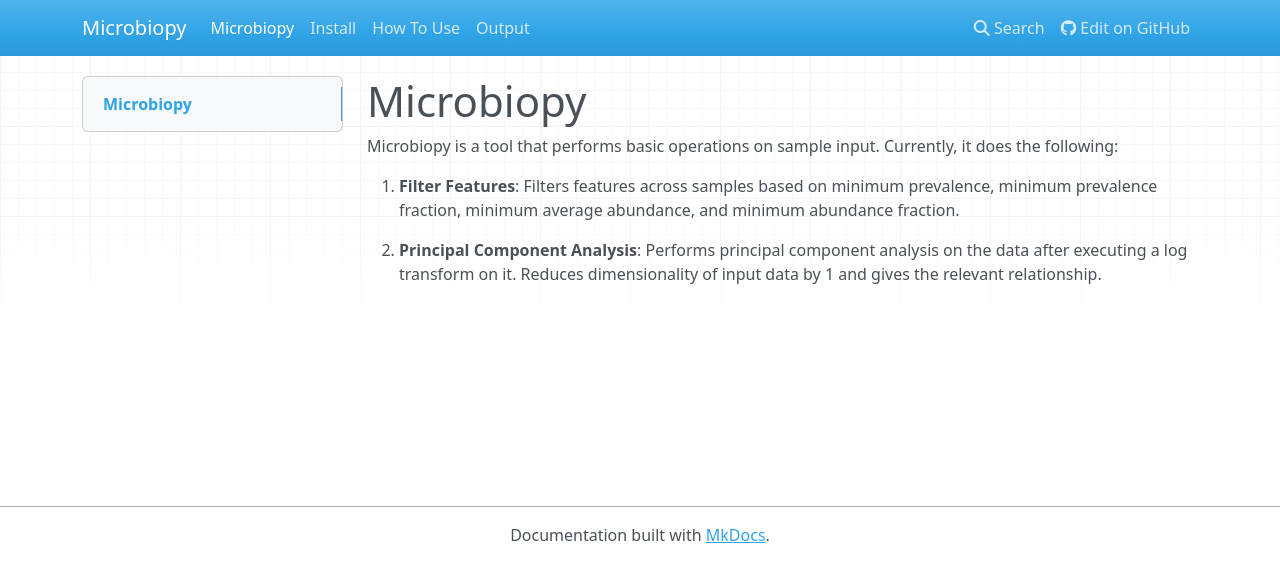
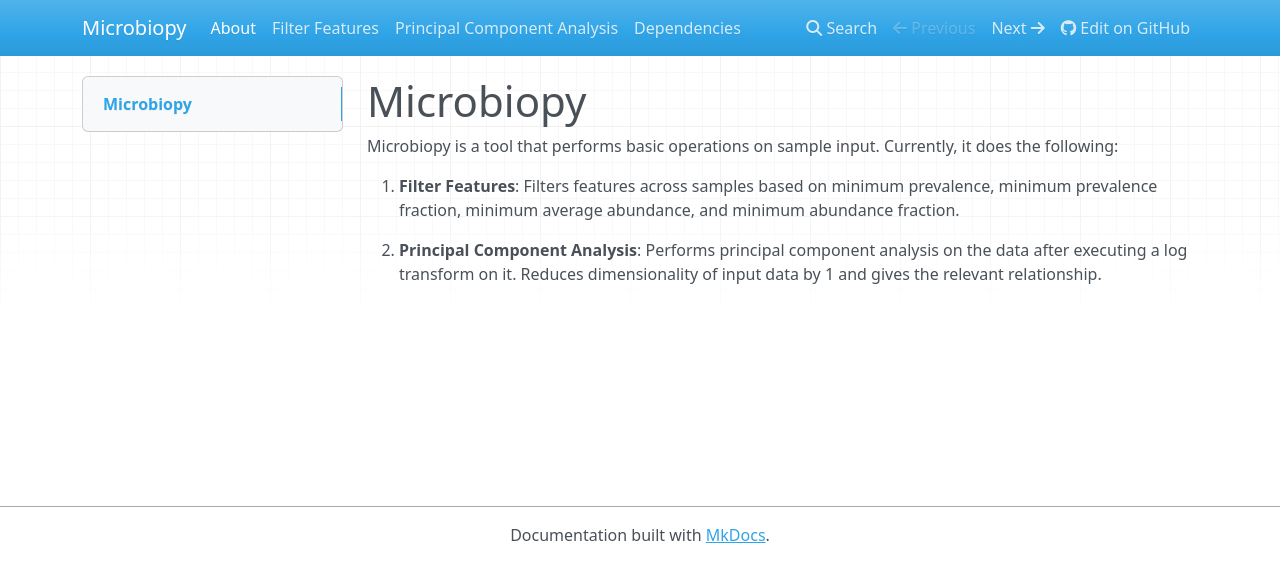
Before and after one commit to BigDataBiology/microbiopy, an MkDocs documentation site: the page built from docs/index.md, in a window 1280 px wide. Shown: the top 582 px of the page. Built offline with MkDocs 1.6.1, drawn with Linux system fonts in a browser that asks for light colours; nearby versions of some CDN libraries.

Commit message:
Updated mkdocs.yml with new pages. Deleted usage and output pages since their info is on the main pages

```diff
--- a/mkdocs.yml
+++ b/mkdocs.yml
@@ -2,7 +2,7 @@ site_name: "Microbiopy"
 repo_url: "https://github.com/karmadolkar/microbiopy"
 
 nav:
-        - 'Microbiopy': index.md
-        - 'Install': install.md
-        - 'How To Use': usage.md
-        - 'Output' : output.md
+    - 'About': index.md
+    - 'Filter Features' : ff.md
+    - 'Principal Component Analysis' : pca.md
+    - 'Dependencies': dependencies.md
```
